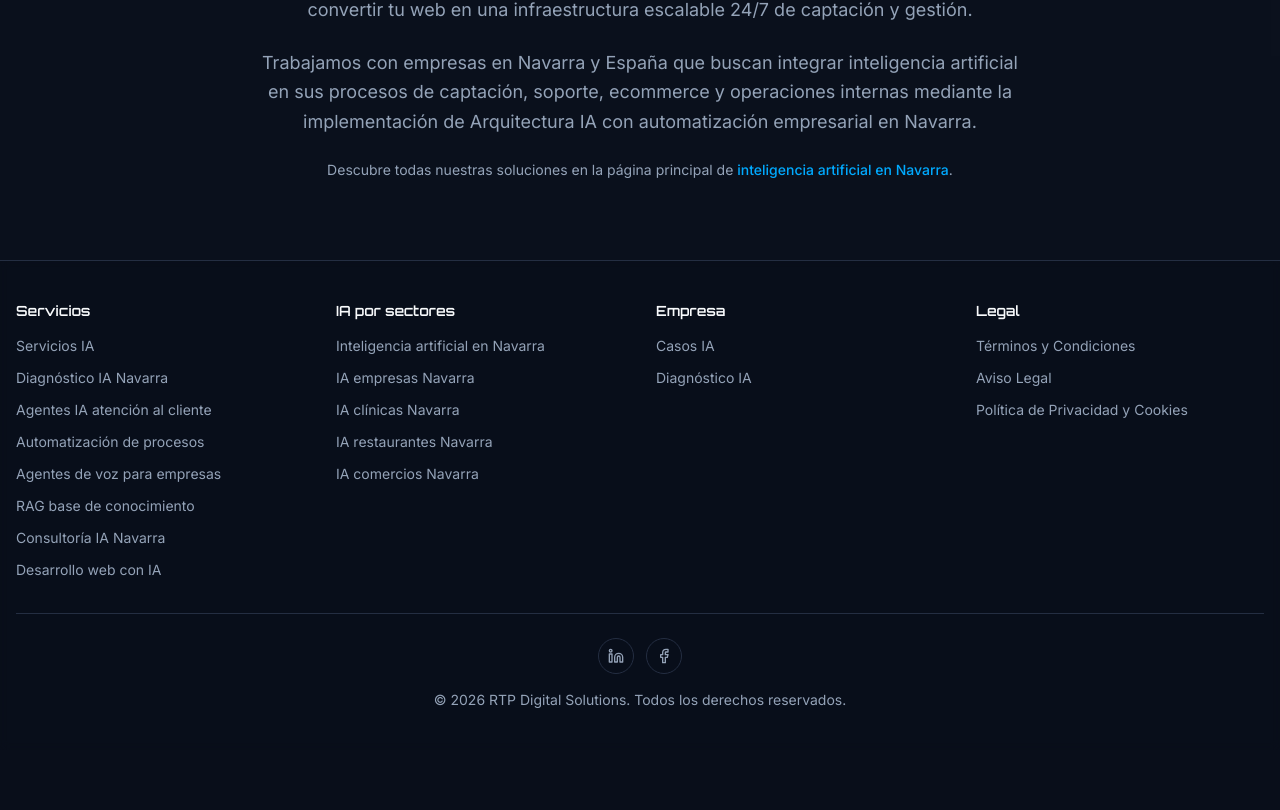
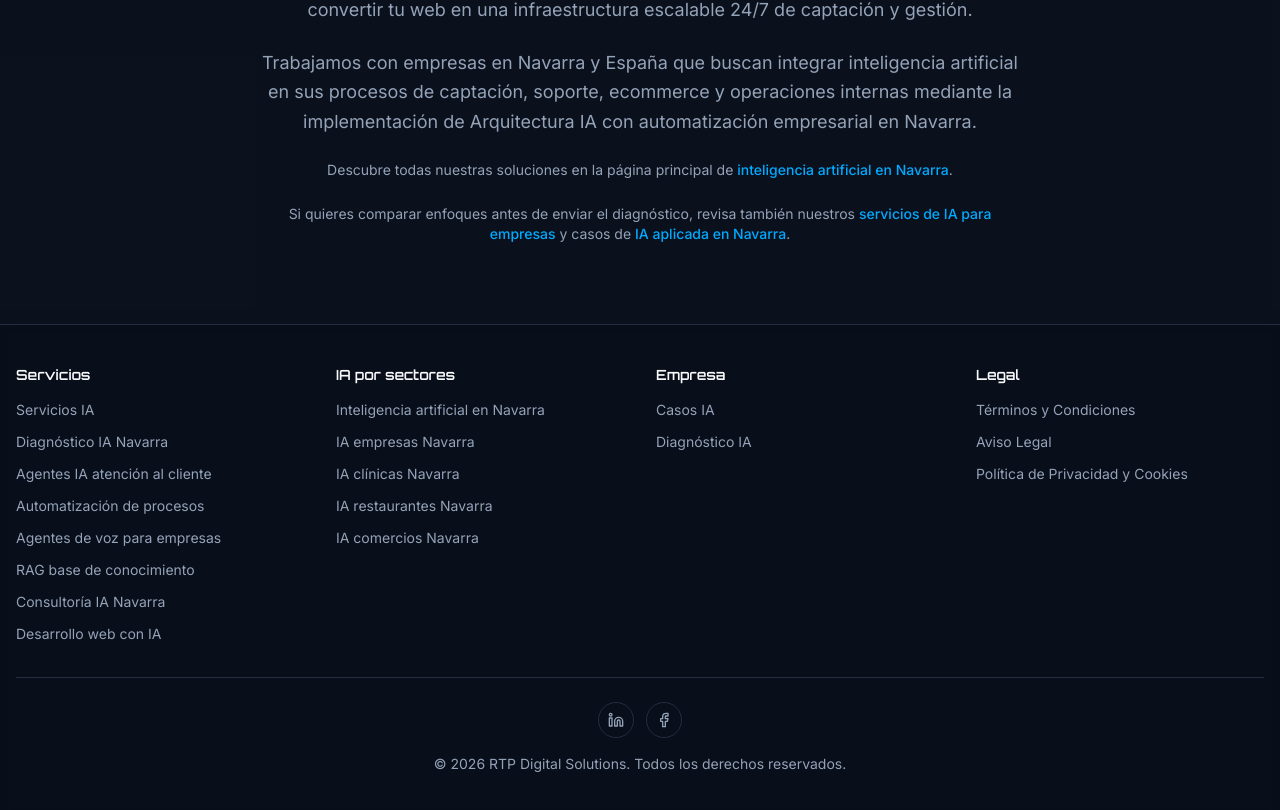
Before and after one commit to ronaldtayaia22-creator/rtp-seo-next-clean, a Next.js app: page /diagnostico-ia-navarra in a window 1280 px wide. Shown: the part 5787-6597 px from the top of the page. Before the commit the page ends 6537 px from the top, so only its background shows below. Built offline with nearby package versions, Linux system fonts and the light colour scheme; no server answers.

Commit message:
SEO: add contextual return links on diagnostic page

```diff
--- a/components/pages/DiagnosticoIA.tsx
+++ b/components/pages/DiagnosticoIA.tsx
@@ -410,6 +410,11 @@ const DiagnosticoIA = ({ language }: DiagnosticoIAProps) => {
                 ? <>Descubre todas nuestras soluciones en la página principal de <Link href={`${LOVABLE}/inteligencia-artificial-navarra`} className="text-primary hover:underline font-medium">inteligencia artificial en Navarra</Link>.</>
                 : <>Discover all our solutions on the main <Link href={`${LOVABLE}/inteligencia-artificial-navarra`} className="text-primary hover:underline font-medium">artificial intelligence in Navarra</Link> page.</>}
             </p>
+            <p className="text-sm text-muted-foreground">
+              {isEs
+                ? <>Si quieres comparar enfoques antes de enviar el diagnóstico, revisa también nuestros <Link href={`${LOVABLE}/servicios`} className="text-primary hover:underline font-medium">servicios de IA para empresas</Link> y casos de <Link href={`${LOVABLE}/ia-empresas-navarra`} className="text-primary hover:underline font-medium">IA aplicada en Navarra</Link>.</>
+                : <>If you want to compare approaches before sending the diagnosis, also review our <Link href={`${LOVABLE}/servicios`} className="text-primary hover:underline font-medium">AI services for businesses</Link> and <Link href={`${LOVABLE}/ia-empresas-navarra`} className="text-primary hover:underline font-medium">applied AI in Navarra</Link> page.</>}
+            </p>
           </div>
         </div>
       </section>
--- a/lib/seo/generated-route-lastmod.json
+++ b/lib/seo/generated-route-lastmod.json
@@ -1,5 +1,5 @@
 {
-  "generatedAt": "2026-04-29T08:07:17.678Z",
+  "generatedAt": "2026-04-29T08:41:25.115Z",
   "routes": {
     "/": "2026-04-06T15:45:27.000Z",
     "/agentes-ia-atencion-cliente-navarra": "2026-04-06T15:45:27.000Z",
```
